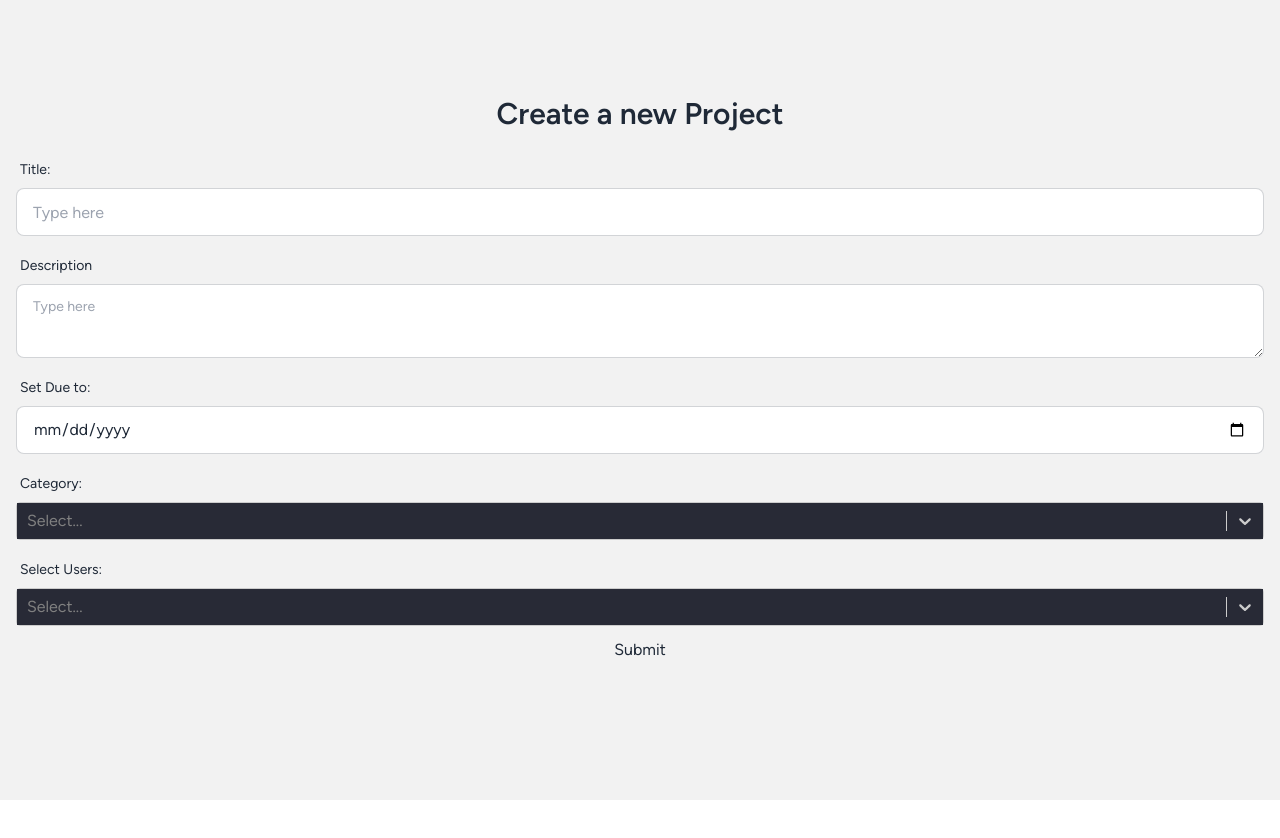
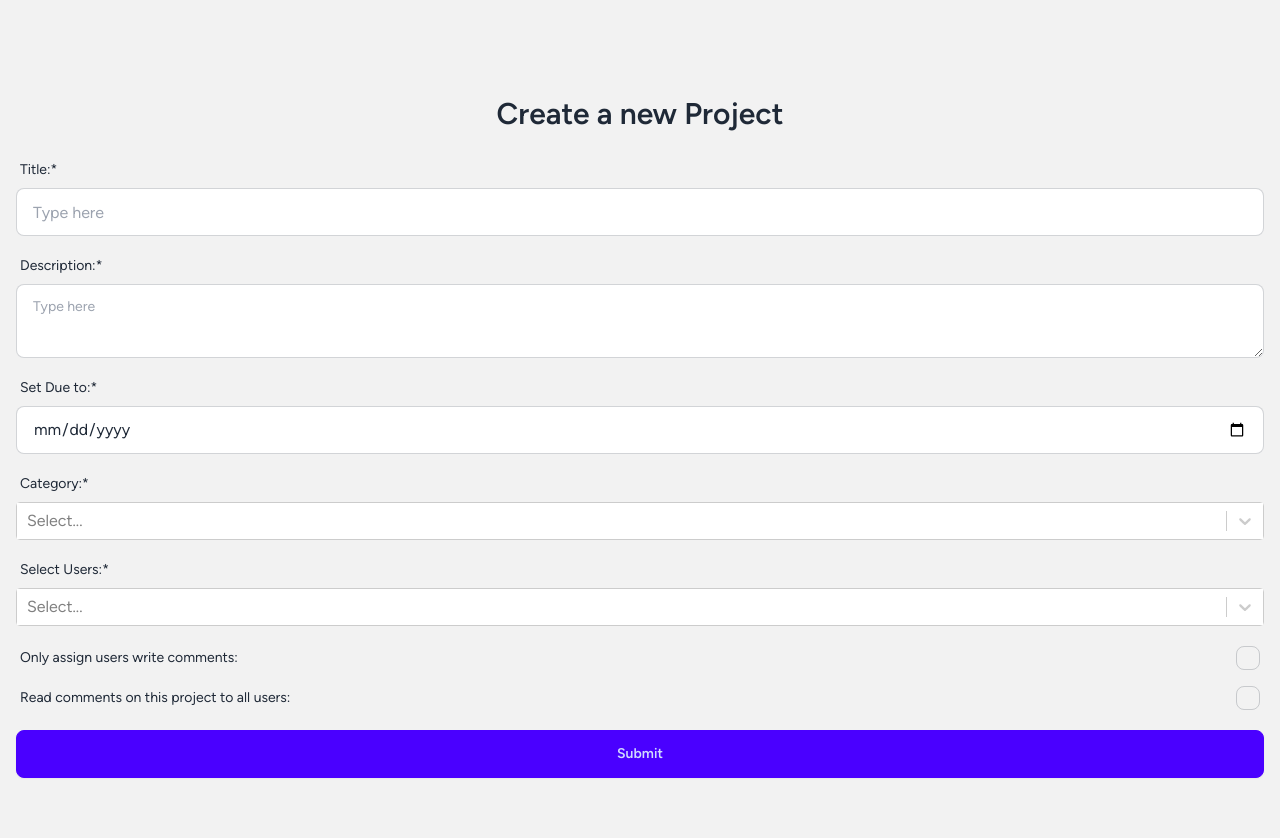
Before and after one commit to AkhrorSoliev/the-noysi-app, a React (Vite) app: page /create in a window 1280 px wide. Shown: the top 838 px of the page. Before the commit the page ends 800 px from the top, so only its background shows below. Built offline with nearby package versions, Linux system fonts and the light colour scheme; no server answers; the database is empty; sample sign-in values are in the browser's storage.

Commit message:
update project creation form with new fields and validation, add theme support, and set favicon

```diff
--- a/index.html
+++ b/index.html
@@ -2,7 +2,7 @@
 <html lang="en">
   <head>
     <meta charset="UTF-8" />
-    <link rel="icon" type="image/svg+xml" href="" />
+    <link rel="icon" type="image/svg+xml" href="./noysi.svg" />
     <meta name="viewport" content="width=device-width, initial-scale=1.0" />
     <title>Noysi</title>
   </head>
--- a/src/components/MobileHeader.jsx
+++ b/src/components/MobileHeader.jsx
@@ -24,6 +24,7 @@ function MobileHeader() {
   };
 
   useEffect(() => {
+    document.body.setAttribute("class", theme);
     document.documentElement.setAttribute("data-theme", theme);
     localStorage.setItem("theme", theme);
   }, [theme]);
--- a/src/index.css
+++ b/src/index.css
@@ -120,27 +120,39 @@
   }
 }
 
+:root {
+  --color-dark: #282a36;
+  --color-wheite: #fff;
+}
+
+body.light {
+  --color-dark: #fff;
+  --color-wheite: #282a36;
+}
+
 .react-select__value-container {
-  background-color: #282a36;
-  color: #fff;
+  background-color: var(--color-dark);
+  color: red;
 }
 
 .react-select__indicators {
   color: #fff;
-  background-color: #282a36;
-}
-
-.react-select__menu {
-}
-
-.react-select__menu-list {
+  background-color: var(--color-dark);
 }
 
 .react-select__single-value {
-  color: #fff !important;
+  color: var(--color-wheite);
 }
 
 .react-select__option {
   background-color: red;
-  color: #000 !important;
+  color: var(--color-dark);
 }
+
+body.dracula .react-select__option {
+  color: var(--color-dark);
+}
+
+body.dracula .react-select__single-value {
+  color: var(--color-wheite);
+}
--- a/src/pages/Create.jsx
+++ b/src/pages/Create.jsx
@@ -1,6 +1,11 @@
 import Select from "react-select";
 import { useCollection } from "../hooks/useCollection";
 import { useEffect, useState } from "react";
+import { useGlobalContext } from "../hooks/useGlobalContext";
+import { Timestamp } from "firebase/firestore";
+import toast from "react-hot-toast";
+import { useFirestore } from "../hooks/useFirestore";
+import { useNavigate } from "react-router-dom";
 
 const categories = [
   { value: "frontend", label: "Frontend" },
@@ -11,14 +16,21 @@ const categories = [
 ];
 
 function Create() {
+  const navigate = useNavigate();
+  const { addDocument, state } = useFirestore("projects");
   const [title, setTitle] = useState("");
   const [description, setDescription] = useState("");
   const [dueDate, setDueDate] = useState("");
   const [category, setCategory] = useState(null);
   const [selectedUser, setSelectedUser] = useState(null);
+  const [commentsAccessOnlyAssignedUsers, setCommentsAccessOnlyAssignedUsers] =
+    useState(false);
+  const [onlyReadComments, setOnlyReadComments] = useState(false);
 
+  const { user } = useGlobalContext();
   const { documents } = useCollection("users");
   const [users, setUsers] = useState([]);
+
   const handleUserSelect = (option) => {
     setSelectedUser(option.map((user) => user.value));
   };
@@ -37,18 +49,48 @@ function Create() {
     setUsers(userOptions);
   }, [documents]);
 
-  const handleSubmit = (e) => {
+  const handleSubmit = async (e) => {
     e.preventDefault();
+
+    if (
+      !title.trim() ||
+      !description.trim() ||
+      !dueDate.trim() ||
+      !category ||
+      !selectedUser
+    ) {
+      toast.error("Please fill in all fields");
+      return;
+    }
+
+    const assignedUsersList =
+      selectedUser &&
+      selectedUser.map((user) => ({
+        displayName: user.displayName,
+        photoURL: user.photoURL,
+        id: user.id,
+      }));
+
+    const createdBy = {
+      id: user.uid,
+      displayName: user.displayName,
+      photoURL: user.photoURL,
+    };
 
     const project = {
       title,
       description,
-      dueDate,
+      dueDate: Timestamp.fromDate(new Date(dueDate)),
       category,
-      selectedUser,
+      createdBy,
+      assignedUsersList,
+      comments: [],
+      commentsAccessOnlyAssignedUsers,
+      onlyReadComments,
     };
 
-    console.log(project);
+    await addDocument(project);
+    navigate("/");
   };
 
   return (
@@ -60,7 +102,7 @@ function Create() {
         <form onSubmit={handleSubmit} className="flex flex-col gap-3">
           <label className="form-control w-full">
             <div className="label">
-              <span className="label-text">Title:</span>
+              <span className="label-text">Title:*</span>
             </div>
             <input
               onChange={(e) => setTitle(e.target.value)}
@@ -71,7 +113,7 @@ function Create() {
           </label>
           <label className="form-control">
             <div className="label">
-              <span className="label-text">Description</span>
+              <span className="label-text">Description:*</span>
             </div>
             <textarea
               onChange={(e) => setDescription(e.target.value)}
@@ -81,7 +123,7 @@ function Create() {
           </label>
           <label className="form-control w-full">
             <div className="label">
-              <span className="label-text">Set Due to:</span>
+              <span className="label-text">Set Due to:*</span>
             </div>
             <input
               onChange={(e) => setDueDate(e.target.value)}
@@ -92,7 +134,7 @@ function Create() {
           </label>
           <label className="form-control w-full">
             <div className="label">
-              <span className="label-text">Category:</span>
+              <span className="label-text">Category:*</span>
             </div>
             <Select
               onChange={hanldeCategorySelect}
@@ -104,7 +146,7 @@ function Create() {
           </label>
           <label className="form-control w-full">
             <div className="label">
-              <span className="label-text">Select Users:</span>
+              <span className="label-text">Select Users:*</span>
             </div>
             <Select
               onChange={(option) => handleUserSelect(option)}
@@ -115,7 +157,35 @@ function Create() {
               isMulti
             />
           </label>
-          <button>Submit</button>
+          <div className="form-control">
+            <label className="label cursor-pointer">
+              <span className="label-text">
+                Only assign users write comments:
+              </span>
+              <input
+                onChange={() =>
+                  setCommentsAccessOnlyAssignedUsers(
+                    !commentsAccessOnlyAssignedUsers,
+                  )
+                }
+                checked={commentsAccessOnlyAssignedUsers}
+                type="checkbox"
+                className="checkbox"
+              />
+            </label>
+            <label className="label cursor-pointer">
+              <span className="label-text">
+                Read comments on this project to all users:
+              </span>
+              <input
+                onChange={() => setOnlyReadComments(!onlyReadComments)}
+                checked={onlyReadComments}
+                type="checkbox"
+                className="checkbox"
+              />
+            </label>
+          </div>
+          <button className="btn btn-primary">Submit</button>
         </form>
       </div>
     </section>
```
Also changed, not shown: public/noysi.svg (added).
